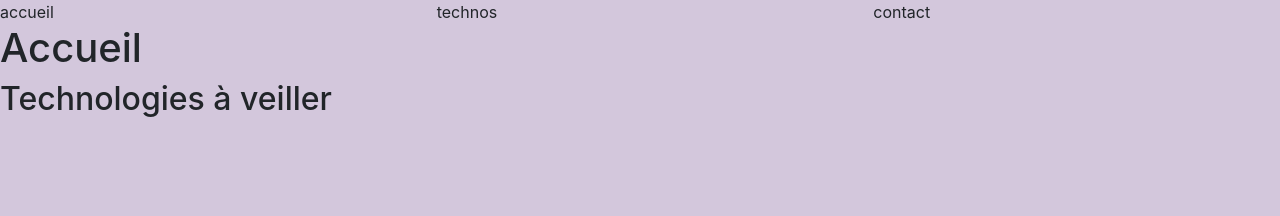
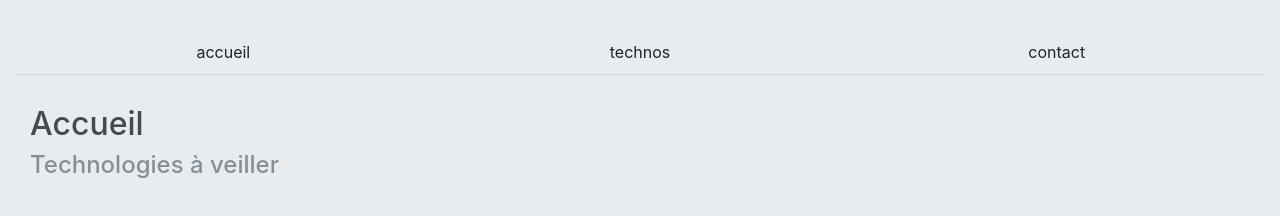
Before and after one commit to ALANFRANCHI2A/pwa-pratique, a website: page index.html in a window 1280 px wide. Drawn offline with nearby package versions, Linux system fonts and the light colour scheme; no server answers.

Commit message:
1. et 2. Initialisation - résultat

```diff
--- a/main.js
+++ b/main.js
@@ -1,4 +1,4 @@
-console.log('hello depuis main');
+
 const technosDiv = document.querySelector('#technos');
 
 function loadTechnologies(technos) {
@@ -6,7 +6,14 @@ function loadTechnologies(technos) {
         .then(response => {
             response.json()
                 .then(technos => {
-                    const allTechnos = technos.map(t => `<div><b>${t.name}</b> ${t.description}  <a href="${t.url}">site de ${t.name}</a> </div>`)
+                    const allTechnos = technos.map(t => `
+                    <div class="card">
+                        <div class="card-body">
+                        <h5 class="card-title">${t.name}</h5>
+                        <p class="card-text">${t.description}</p>
+                        <a href="${t.url}" class="card-link">site de ${t.name}</a>
+                        </div>
+                    </div>`)
                             .join('');
 
                     technosDiv.innerHTML = allTechnos;
--- a/style.css
+++ b/style.css
@@ -1,3 +1,25 @@
 body {
-    background-color: #d3c7dc;
+    background-color: #e9ecef;
+    margin: 30px;
 }
+
+.row:first-child{
+    border-bottom: 1px solid #ced4da;
+    margin-bottom: 30px;;
+}
+
+.row:first-child > .col {
+    padding: 10px;
+    text-align: center;
+}
+
+h1 {
+    color: #464a4e;
+    font-size: xx-large;
+}
+
+h2 {
+    color: #868e96;
+    font-size: x-large;
+    margin-bottom: 30px;
+}
```
Also changed, not shown: package.json (added, +22 -0 lines).
